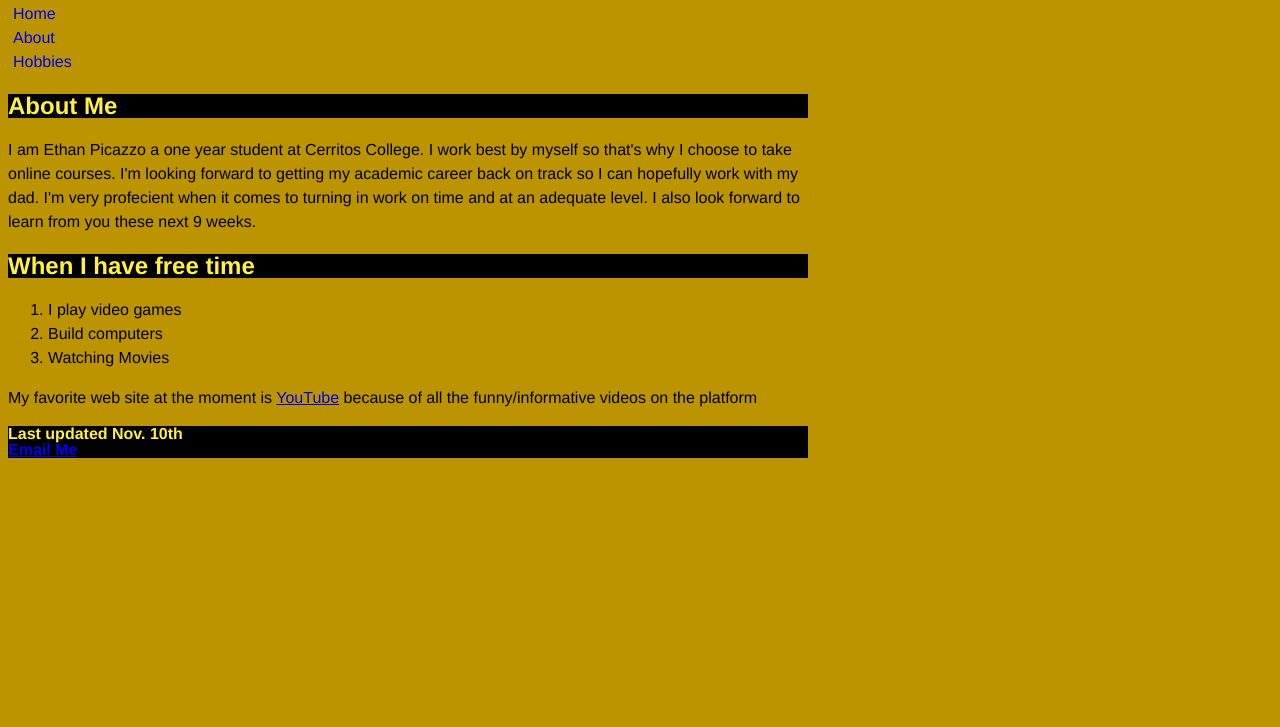
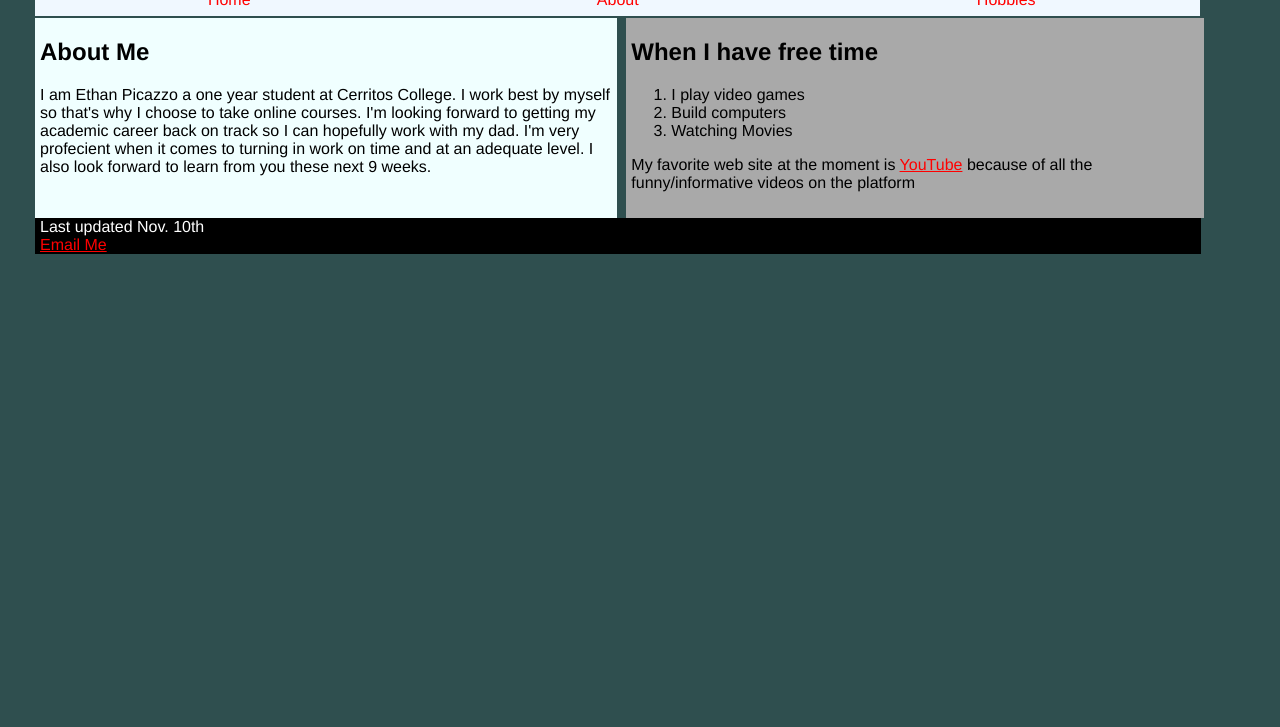
Before and after one commit to EthanPicazzo/cis162, a plain HTML site: page index.html in a window 1280 px wide. Shown: the part 73-800 px from the top of the page. Drawn offline with Linux system fonts and the light colour scheme.

Commit message:
Update main.css

```diff
--- a/main.css
+++ b/main.css
@@ -1,30 +1,103 @@
 html {
-    background: #FFC900;
-    background-image: linear-gradient(270deg, rgb(187, 148, 0) 0%, rgb(187, 148, 0) 100%);
-    -webkit-font-smoothing: antialiased;
+    background: #2F4F4F;
 }
 
 body {
-    background: #BB9400;
     color: #000000;
     font-family: "Helvetica Neue", Helvetica, Arial, sans-serif;
-    font-size: 16px;
-    line-height: 1.5;
-    max-width: 800px;
+    margin-left: 35px;
+    margin-right: 35px;
+    width: 92%;
+    min-width: 640px;
 }
 
-h1, h2, footer {
-    color: #FFF142;
-    font-weight: 600;
-    line-height: 1;
-    background: #000000;
+#leftColumn{
+    clear: left;
+    float: left;
+    width: 49%;
+    height: 200px;
+    text-align: left;
+    padding-left: 5px;
+    background-color: #F0FFFF
 }
-
-ul, p, ol  {
-    background: #BB9400;
-
+#leftColumn2{
+    clear: left;
+    float: left;
+    width: 30%;
+    height: 200px;
+    text-align: left;
+    padding-left: 5px;
+    background-color: #F0FFFF
 }
-ul {
+#rightColumn{
+    text-align:left;
+    float: right;
+    background-color: #A9A9A9;
+    width: 48.6%;
+    height: 200px;
+    margin-right: 9px
+}
+#rightColumn2{
+    text-align:left;
+    float: right;
+    background-color: #A9A9A9;
+    width: 67.7%;
+    height: 200px;
+    margin-right: 9px
+}
+nav > ul {
+    line-height: 2em;
+    list-style-type: none;
+    padding-left: 0px;
+    color: black;
+}
+nav.horizontalNavigation li {
+    float:left;
+    width: 32.99%;
+    text-decoration: none;
+    display:block;
+    background-color: #F0F8FF;
+    text-align: center;
+    margin-bottom: 2px;
+    color: black;
+}
+section {
     list-style-type: none;
     padding-left: 5px
 }
+footer{
+    text-align: left;
+    clear: left;
+    float: left;
+    width: 99%;
+    background-color: black;
+    color: white;
+    padding-left: 5px;
+    margin-left: -5px
+}
+h1{
+    text-align: center;
+    background-color: black;
+    margin-bottom: -17px;
+    width: 99%;
+    color: white;
+}
+nav.horizontalNavigation li a:hover:not(.active){
+    background-color: #7FFFD4;
+    padding: 5px;
+}
+nav.active{
+    background-color: #2F4F4F;
+}
+a:link {
+    color: red
+}
+a:visited {
+    background-color: #FAF0E6
+}
+img{
+    max-width: 100%;
+    height: 200px;
+    margin-left: -5px;
+    margin-right: 5px;
+}
```
